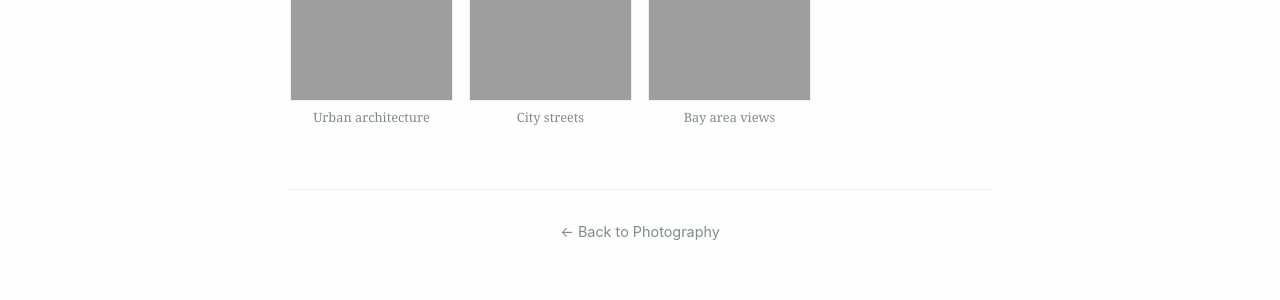
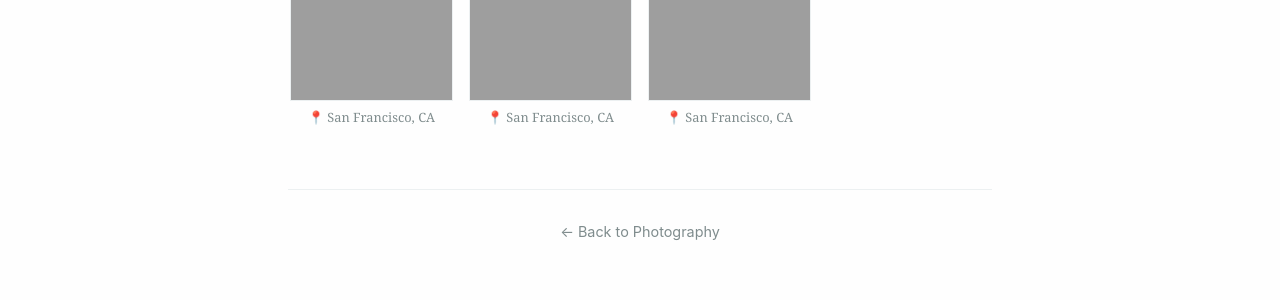
Before and after one commit to bjpl/letratos, a Jekyll site: the page built from _photography/sf-black-white.md, in a window 1280 px wide. Shown: the part 302-602 px from the top of the page. Built offline with Jekyll 4.4.1, drawn with Linux system fonts in a browser that asks for light colours.

Commit message:
Add location captions to all photography galleries
- Stamped: 📍 Mountain View, CA
- 13: 📍 Comuna 13, Medellín, CO
- Busy: 📍 Mountain View, CA
- Bubbles (all 3 images): 📍 Mountain View, CA
- Sky Frame: 📍 Mountain View, CA
- SF Black & White (all 3 images): 📍 San Francisco, CA

🤖 Generated with [Claude Code](https://claude.ai/code)

Co-Authored-By: Claude <noreply@anthropic.com>

```diff
--- a/_photography/sf-black-white.md
+++ b/_photography/sf-black-white.md
@@ -5,12 +5,12 @@ date: 2024-01-20
 thumbnail: "/assets/images/SF_B&W/SF_B&W_1.jpg"
 images:
   - url: "/assets/images/SF_B&W/SF_B&W_1.jpg"
-    caption: "Urban architecture"
+    caption: "📍 San Francisco, CA"
     alt: "San Francisco building in black and white"
   - url: "/assets/images/SF_B&W/SF_B&W_2.jpg"
-    caption: "City streets"
+    caption: "📍 San Francisco, CA"
     alt: "Street scene in monochrome"
   - url: "/assets/images/SF_B&W/SF_B&W_3.jpg"
-    caption: "Bay area views"
+    caption: "📍 San Francisco, CA"
     alt: "San Francisco landscape"
 ---
```
Also changed, not shown: _photography/bubbles.md (+3 -3 lines), _photography/busy.md (+1 -1 lines), _photography/sky-frame.md (+1 -1 lines), _photography/stamped.md (+1 -1 lines), _photography/thirteen.md (+1 -1 lines).
